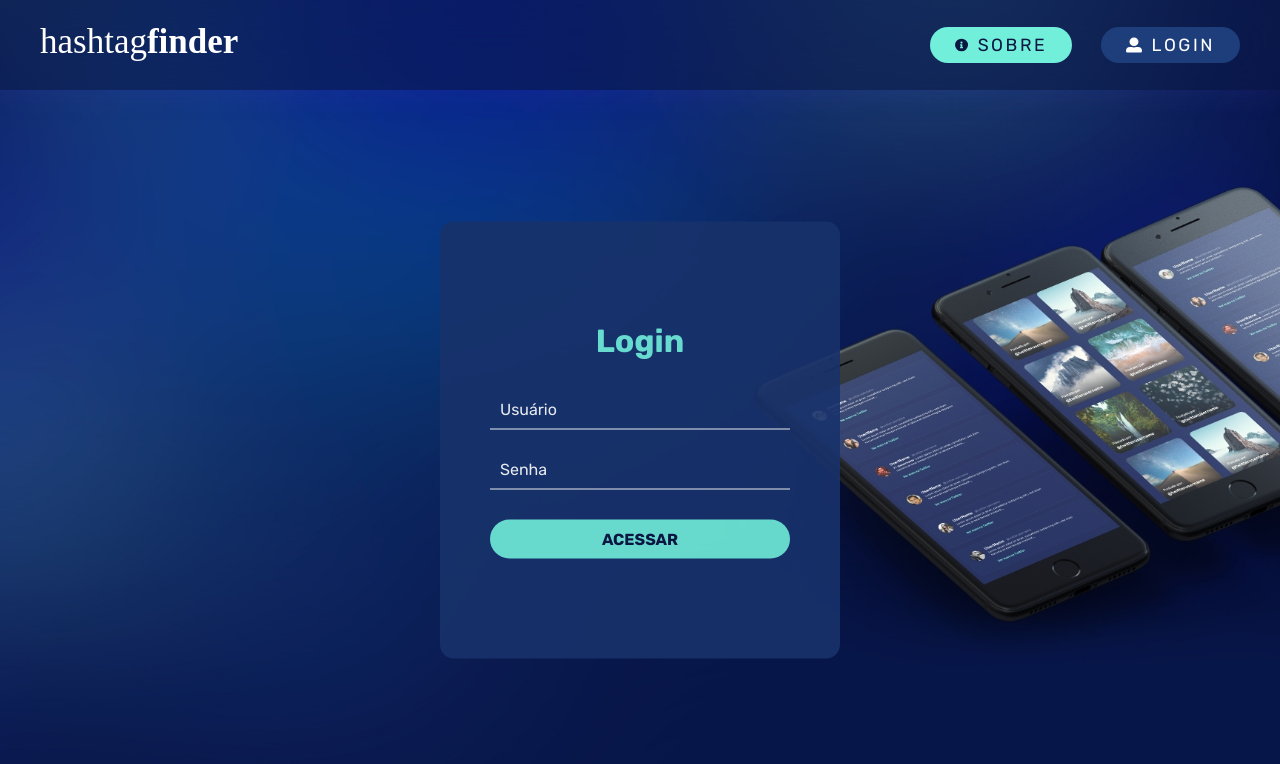
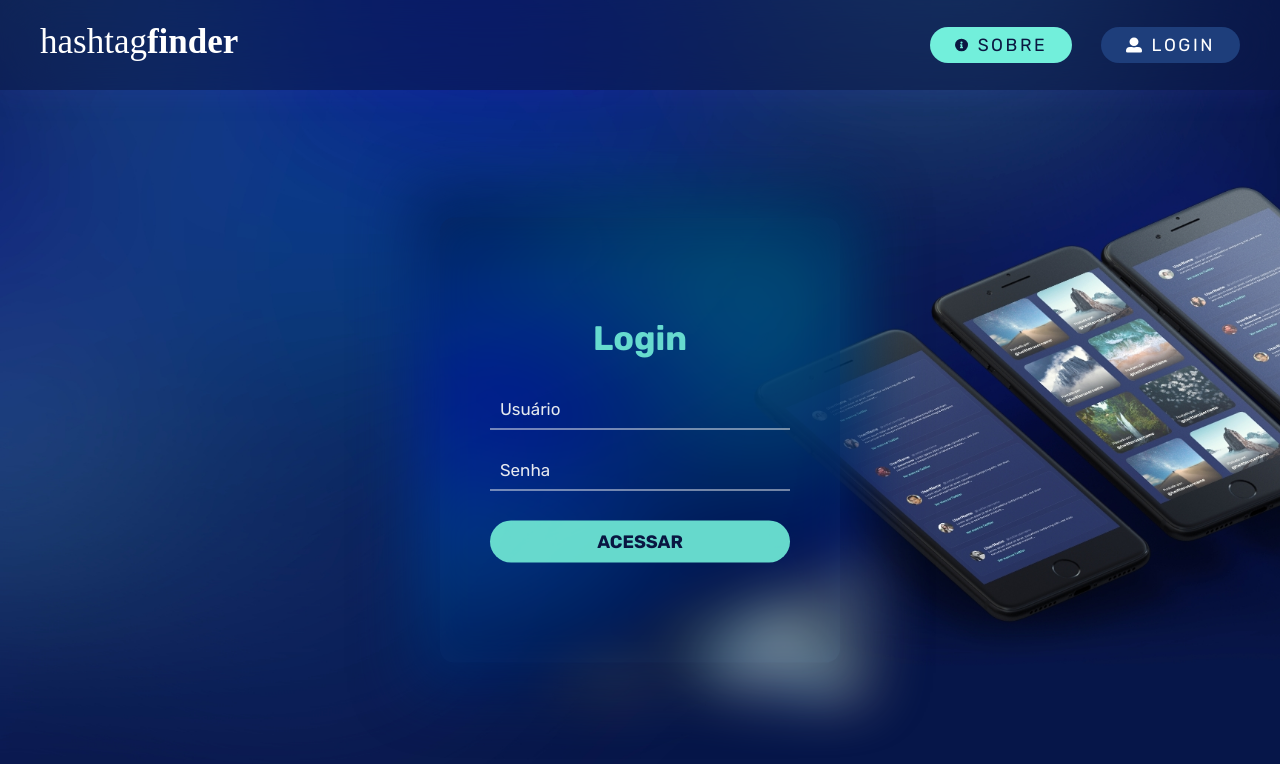
Before and after one commit to MRonald/hashtag-finder, a React (Create React App) app: page /login in a window 1280 px wide. Shown: the top 764 px of the page. Built offline with nearby package versions, Linux system fonts and the light colour scheme.

Commit message:
efeito blur login

```diff
--- a/src/styles/pages/Login.module.css
+++ b/src/styles/pages/Login.module.css
@@ -1,5 +1,4 @@
 .containerLogin {
-    max-width: 1920px;
     margin: auto;
     position: fixed;
     height: 100%;
@@ -10,24 +9,40 @@
 }
 
 .login {
+    position: relative;
     display: flex;
     flex-direction: column;
     position: absolute;
     top: 55%;
     left: 50%;
     transform: translate(-50%, -50%);
-    padding: 100px 50px;
+    padding: 100px 30px;
     border-radius: 14px;
-    background-color: #18326B;
+    background: #18326B;
     opacity: 0.9;
-    min-width: 400px;
+    min-width: 300px;
+}
+
+.login::before {
+    background-image: url(../../assets/img/mobile-hero-bg.jpg);
+    background-repeat: no-repeat;
+    background-size: cover;
+    position: absolute;
+    margin: -30px;
+    content: '';
+    top: 0;
+    bottom: 0;
+    right: 0;
+    left: 0;
+    filter: blur(30px);
+    z-index: -1;
 }
 
 .titleLogin {
     text-align: center;
     color: #72EFDB;
     padding-bottom: 20px;
-    font-size: 2rem;
+    font-size: 34px;
     font-weight: bolder;
 }
 
@@ -39,7 +54,7 @@
     border-radius: 34px;
     outline: none;
     padding: 10px;
-    font-size: 1rem;
+    font-size: 18px;
     border-color: unset;
     border-style: unset;
 }
@@ -51,7 +66,7 @@
     background: none;
     padding: 10px;
     margin: 10px 0;
-    font-size: 1rem;
+    font-size: 17px;
     color: #ffffff;
 }
 
@@ -73,8 +88,24 @@
     color: #ffffff;
 }
 
+/*----------------Smartphone--------------------*/
+
 @media only screen and (min-width: 514px) {
     .containerLogin {
         background-image: url(../../assets/img/hero-bg.jpg);
     }
+
+    .login {
+        display: flex;
+        flex-direction: column;
+        position: absolute;
+        top: 55%;
+        left: 50%;
+        transform: translate(-50%, -50%);
+        padding: 100px 50px;
+        border-radius: 14px;
+        background-color: #18326B;
+        opacity: 0.9;
+        min-width: 400px;
+    }
 }
```
